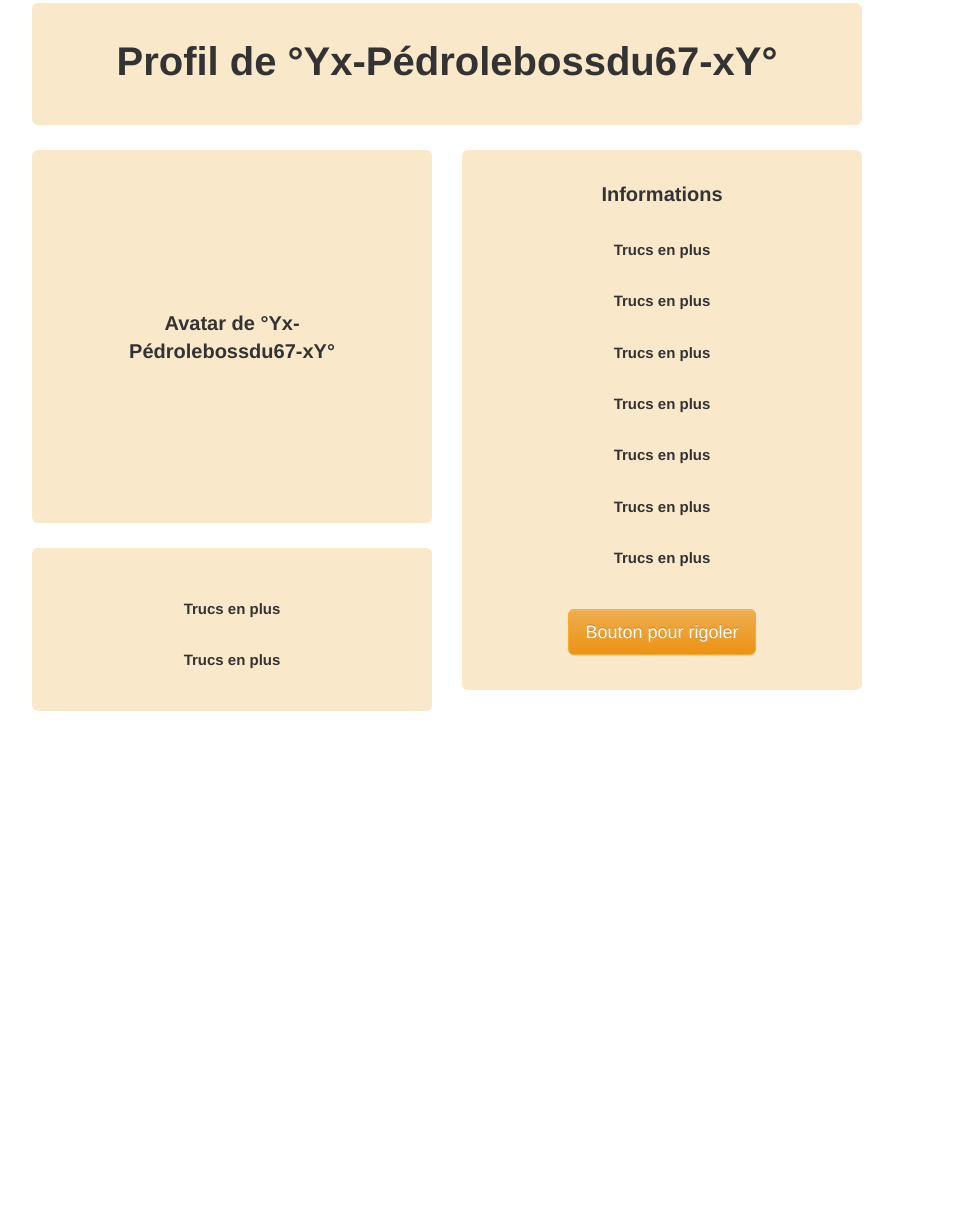
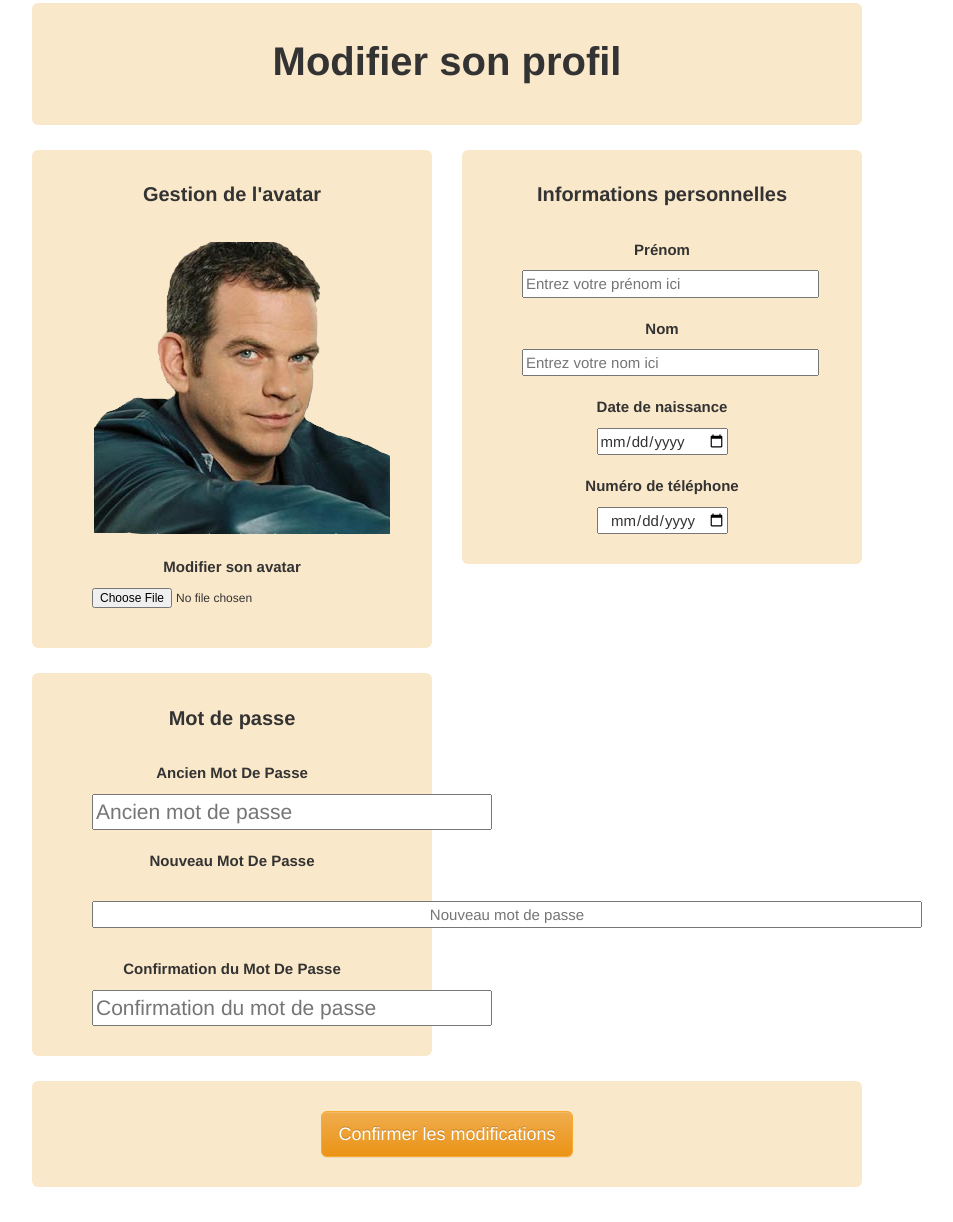
Before and after one commit to TedGrassman/LamaPrint, a plain HTML site: page Projet/src/Page_HTML/profile.html in a window 1280 px wide. Shown: the part 123-1345 px from the top of the page, without its empty margins (208-1161 px from the left). Before the commit the page ends 869 px from the top, so only its background shows below. Drawn offline with Linux system fonts and the light colour scheme.

Commit message:
Modifications sur register.html et profile.html

```diff
--- a/Projet/src/Page_HTML/lamaprint.css
+++ b/Projet/src/Page_HTML/lamaprint.css
@@ -205,7 +205,7 @@ header{
 
 .register-button-style{
 	border-color:#f7aa2d;
-	margin-bottom:5px;
+	margin-bottom:8px;
 	margin-top:30px;
 }
 	.register-button-style:hover{
@@ -285,8 +285,8 @@ header{
 
 .profile-button-style{
 	border-color:#f7aa2d;
-	margin-bottom:5px;
-	margin-top:30px;
+	margin-bottom:0px;
+	margin-top:0px;
 }
 	.profile-button-style:hover{
 		border-color:#db8e12;
--- a/Projet/src/Page_HTML/profile.html
+++ b/Projet/src/Page_HTML/profile.html
@@ -65,9 +65,9 @@
 
 		<div class="container register-text">
 
-			<div class="container-co jumbotron register-form-title">
+			<div class="jumbotron register-form-title">
 				<p>
-					<label for="titletext" class="login-form-title">Profil de °Yx-Pédrolebossdu67-xY°</label>
+					<label for="titletext" class="login-form-title">Modifier son profil</label>
 				</p>
 			</div>
 			<div class="container-globalregister">
@@ -77,10 +77,12 @@
 						<p>
 								<form method="post" action="#">
 									<div class="form-style">
-										<br />	<br />	<br />	<br />	<br />	<br />
-										<label class="register-form-subtitle">Avatar de °Yx-Pédrolebossdu67-xY°</label>
-										<br /> <br />	<br />	<br />	<br />	<br />
-
+										<label class="profile-subtitle">Gestion de l'avatar</label>
+										<br /><br />
+										<image type="image" src="../Image/garou.png" name="avatar" id="avatar"/>
+										<br />
+										<label class="login-text">Modifier son avatar</label>
+										<input type="file" class="profile-text" style="width:300px; font-size:12px; margin-top:0px;" />
 									</div>
 								</form>
 
@@ -89,10 +91,24 @@
 					</div>
 				<div class="container-leftregister jumbotron">
 					<p>
-						<label <label class="register-text">Trucs en plus </label>
+						<label class="profile-subtitle">Mot de passe</label>
 						<br />
-						<label <label class="register-text">Trucs en plus </label>
+
+						<label for="mdp" class="profile-text">Ancien Mot De Passe</label>
 						<br />
+						<input type="password" name="mdp" id="mdp" placeholder="Ancien mot de passe" size="30" maxlength="64" />
+						<br />
+
+						<label for="newmdp" class="profile-text">Nouveau Mot De Passe</label>
+						<br />
+						<input type="password" class="register-text" name="newmdp" id="newmdp" placeholder="Nouveau mot de passe" size="30" maxlength="64"/>
+						<br />
+
+						<label for="delconfirm" class="profile-text">Confirmation du Mot De Passe</label>
+						<br />
+						<input type="password" name="delconfirm" id="delconfirm" placeholder="Confirmation du mot de passe" size="30" maxlength="64" />
+						<br />
+
 					</p>
 				</div>
 				</div>
@@ -102,30 +118,37 @@
 				<div class="col-md-6 no-padding">
 					<div id="registerrightwindow" class="jumbotron container-rightregister">
 
-						<label class="register-form-subtitle">Informations</label>
-						<br />
-
-						<label class="register-text">Trucs en plus </label>
-						<br />
-						<label class="register-text">Trucs en plus </label>
-						<br />
-						<label class="register-text">Trucs en plus </label>
-						<br />
-						<label class="register-text">Trucs en plus </label>
-						<br />
-						<label class="register-text">Trucs en plus </label>
-						<br />
-						<label class="register-text">Trucs en plus </label>
-						<br />
-						<label <label class="register-text">Trucs en plus </label>
+						<label class="register-form-subtitle">Informations personnelles</label>
 						<br />
 
 
+						<label for="firstname" class="register-text">Prénom</label>
+						<br />
+						<input type="text" name="firstname" id="firstname" placeholder="Entrez votre prénom ici" size="30" maxlength="64" />
 
-					<a class="btn btn-lg btn-warning register-button-style" href="#" role="button">Bouton pour rigoler</a>
+
+						<label for="lastname" class="register-text">Nom</label>
+						<br />
+						<input type="text" name="lastname" id="lastname" placeholder="Entrez votre nom ici" size="30" maxlength="64" />
+
+
+						<label for="birthdate" class="register-text">Date de naissance</label>
+						<br />
+						<input type="date" name="birthdate" id="birthdate" placeholder="JJ/MM/AAAA" size="30" maxlength="10" />
+
+						<label for="phonenumber" class="profile-text">Numéro de téléphone</label>
+						<br />
+						<input type="date" name="phonenumber" id="phonenumber" style="text-align:center;" placeholder="Entrez votre numéro de téléphone" size="30" maxlength="10" />
+
+
 					</div>
 				</div>
 
+				<div class="col-md-12 no-padding">
+					<div class="jumbotron container-co">
+						<a class="btn btn-lg btn-warning profile-button-style" href="#" role="button">Confirmer les modifications</a>
+					</div>
+				</div>
 
 
 
```
Also changed, not shown: Projet/src/Page_HTML/register.html (+21 -16 lines), Projet/src/Image/garou.png (added).
